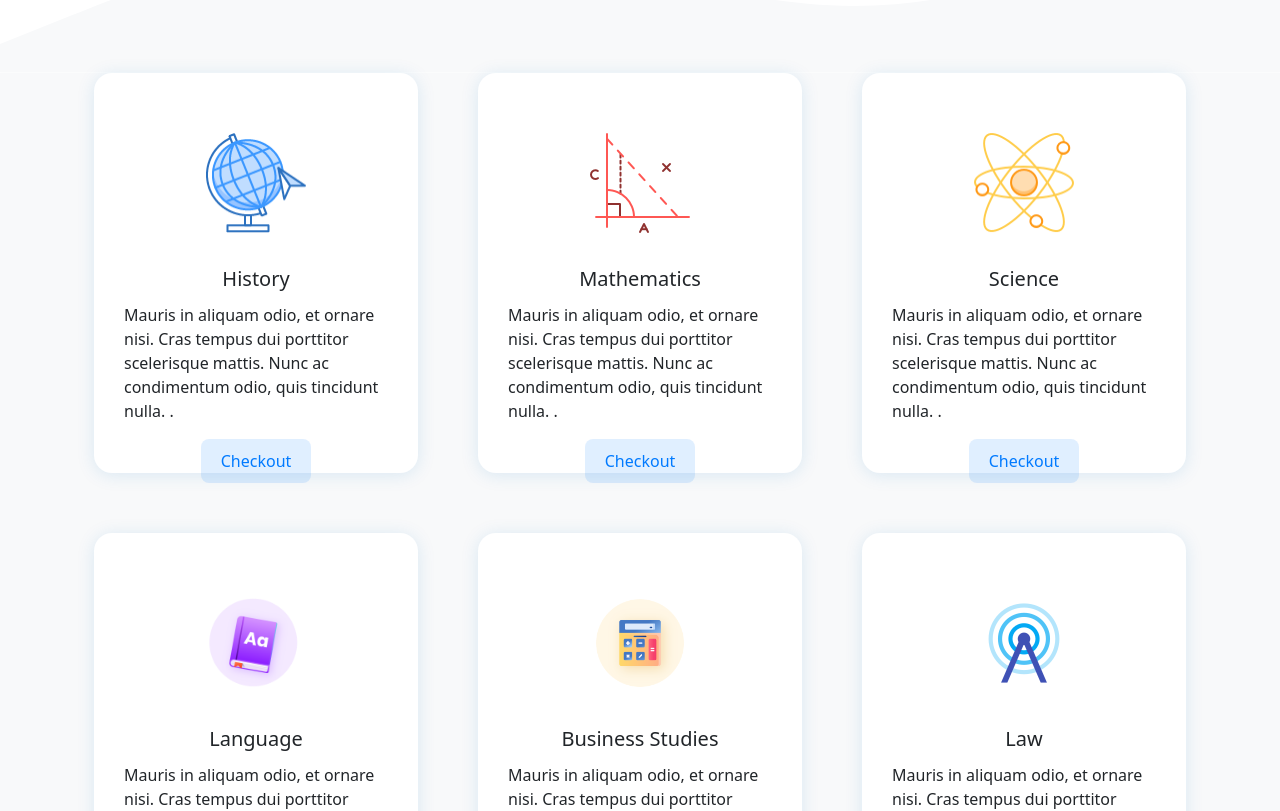
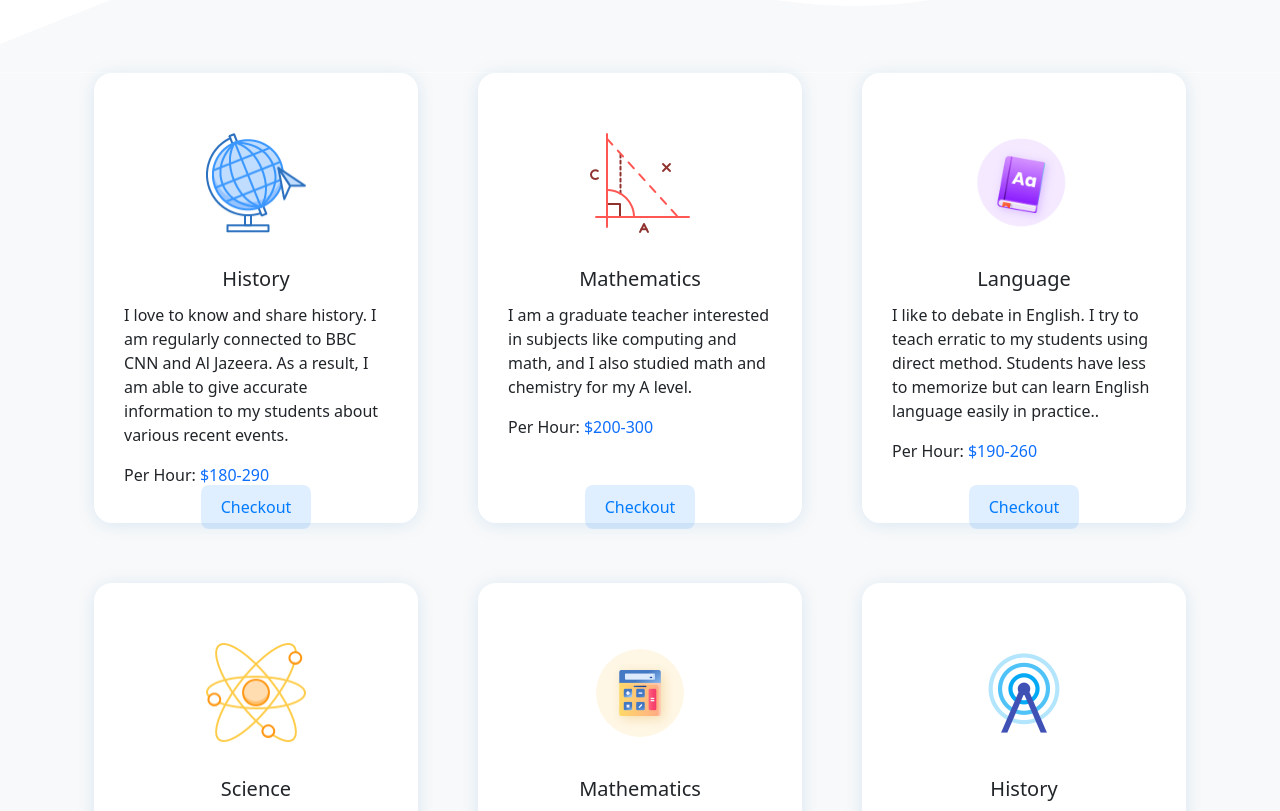
Before and after one commit to MagicManik/study-hacks-corner, a React (Create React App) app: page / in a window 1280 px wide. Shown: the part 1205-2016 px from the top of the page. Built offline with nearby package versions, Linux system fonts and the light colour scheme; no server answers.

Commit message:
finished

```diff
--- a/public/services.json
+++ b/public/services.json
@@ -4,41 +4,47 @@
     "index": 0,
     "picture": "./sub-icon (1).png",
     "name": "History",
-    "description": "Mauris in aliquam odio, et ornare nisi. Cras tempus dui porttitor scelerisque mattis. Nunc ac condimentum odio, quis tincidunt nulla. ."
+    "description": "I love to know and share history. I am regularly connected to BBC CNN and Al Jazeera. As a result, I am able to give accurate information to my students about various recent events.",
+    "perhour": "$180-290"
   },
   {
     "id": "625d000798552a04f90f6d34",
     "index": 1,
     "picture": "./sub-icon (2).png",
     "name": "Mathematics",
-    "description": "Mauris in aliquam odio, et ornare nisi. Cras tempus dui porttitor scelerisque mattis. Nunc ac condimentum odio, quis tincidunt nulla. ."
+    "description": "I am a graduate teacher interested in subjects like computing and math, and I also studied math and chemistry for my A level.",
+    "perhour": "$200-300"
+  },
+  {
+    "id": "625d0007567acfab89af30f6",
+    "index": 2,
+    "picture": "./sub-icon (4).png",
+    "name": "Language",
+    "description": "I like to debate in English. I try to teach erratic to my students using direct method. Students have less to memorize but can learn English language easily in practice..",
+    "perhour": "$190-260"
   },
   {
     "id": "625d000716bfbbe40be5ebf8",
-    "index": 2,
+    "index": 3,
     "picture": "./sub-icon (3).png",
     "name": "Science",
-    "description": "Mauris in aliquam odio, et ornare nisi. Cras tempus dui porttitor scelerisque mattis. Nunc ac condimentum odio, quis tincidunt nulla. ."
-  },
-  {
-    "id": "625d0007567acfab89af30f6",
-    "index": 3,
-    "picture": "./sub-icon (4).png",
-    "name": "Language",
-    "description": "Mauris in aliquam odio, et ornare nisi. Cras tempus dui porttitor scelerisque mattis. Nunc ac condimentum odio, quis tincidunt nulla. ."
+    "description": "I am a graduate teacher interested in subjects like computing and math, and I also studied math and chemistry for my A level.",
+    "perhour": "$210-300"
   },
   {
     "id": "625d0001313acfab89af30f6",
     "index": 4,
     "picture": "./sub-icon (5).png",
-    "name": "Business Studies",
-    "description": "Mauris in aliquam odio, et ornare nisi. Cras tempus dui porttitor scelerisque mattis. Nunc ac condimentum odio, quis tincidunt nulla. ."
+    "name": "Mathematics",
+    "description": "I am a graduate teacher interested in subjects like computing and math, and I also studied math and chemistry for my A level. .",
+    "perhour": "$120-300"
   },
   {
     "id": "62597117c91ac5c31b74e1e7",
     "index": 5,
     "picture": "./sub-icon (6).png",
-    "name": "Law",
-    "description": "Mauris in aliquam odio, et ornare nisi. Cras tempus dui porttitor scelerisque mattis. Nunc ac condimentum odio, quis tincidunt nulla. ."
+    "name": "History",
+    "description": "I love to know and share history. I am regularly connected to BBC CNN and Al Jazeera. As a result, I am able to give accurate information to my students about various recent events.",
+    "perhour": "$200-300"
   }
 ]
--- a/src/Pages/About/About.js
+++ b/src/Pages/About/About.js
@@ -3,7 +3,20 @@ import React from 'react';
 const About = () => {
     return (
         <div>
-            <h1>This is my about compoooo</h1>
+            <h1 className='text-center p-5 mt-5'>About Me</h1>
+            <p className='px-5 mx-5'>I am a student of English language and literatue of a private
+                University. I am very much eager to learn anything which is
+                interesting to me. I am a natural learner. I love to know.
+                So, I want to knowledegeable about techonological field. And so
+                for that I want to be a programmer and build my career in this field
+                I want to get job tech giant companies like google, facebook, apple.
+                So, I enrolled the Jhankar Mahbub's Full Web development Course as my
+                first step to fulfill my dream. I am planning to enroll in
+                <b>CSE Fundamentals With Phitron</b> course as my next step to go Forword to my dream.
+
+
+                To achieve my goal I will try my best. I know the journey is not easy.
+                It need to provide my efforts, hardwork to touch my dream. To achieve something I need to keep patience, need to keep persistency. I will be persistent to achieve my dream.</p>
         </div>
     );
 };
--- a/src/Pages/Blogs/Blogs.js
+++ b/src/Pages/Blogs/Blogs.js
@@ -7,17 +7,22 @@ const Blogs = () => {
 
             <div className='blog-text'>
                 <h3><span className='gradient-text-2'>Difference between authorization and authentication?</span></h3>
-                <p></p>
+                <h4 className='pt-2'>Authorization:</h4>
+                <p>The process of giving someone permission to use a job or a resource. The process of giving someone permission to use a job or a resource. Where owners share power between certain groups of people and allow them to do different kinds of work like Admin, Modarator user etc.
+                </p>
+                <h4 className='pt-2'>Authentication:</h4>
+                <p>It is a process of verifying whether someone's act or someone's claim is fair. Authentication will tell whether the user is valid or not.</p>
+
             </div>
 
             <div className='blog-text'>
                 <h3><span className='gradient-text-2'>Why are you using firebase? What other options do you have to implement authentication?</span></h3>
-                <p></p>
+                <p className='pt-2'>Firebase is an authentication tool from Google. It acts as a third party tool between the main website and the user. The main purpose of using it is to give us a lot of security. In addition to Google, there are several other third party authentication providers such as Okta, Azure Active Directory, Auth0 etc..</p>
             </div>
             <div className='blog-text'>
                 <h3 className='text-center'><span className='gradient-text-2'> What other services does firebase provide other than authentication?
                 </span></h3>
-                <p></p>
+                <p>Google Firebase is an application development platform of Google. Where Google helps developers to create web, ios and android applications. Also provides tools for firebase, app crash reporting and fixing, analytics tracking etc.</p>
             </div>
         </section>
     );
--- a/src/Pages/Home/Banner/Banner.css
+++ b/src/Pages/Home/Banner/Banner.css
@@ -18,7 +18,7 @@
     line-height: 1.1em;
 }
 
-.banner-left p {
+.p-style {
     font-family: 'Open Sans', sans-serif;
     line-height: 1.8em;
 }
--- a/src/Pages/Home/Banner/Banner.js
+++ b/src/Pages/Home/Banner/Banner.js
@@ -8,7 +8,7 @@ const Banner = () => {
             <div className='banner-container'>
                 <div className='banner-left'>
                     <h1>Study Hacks Corner of Dhaka</h1>
-                    <p>Vestibulum ante ipsum primis in faucibus orci luctus et ultrices posuere cubilia Curae; Donec velit neque, auctor sit amet aliquam vel, ullamcorper sit amet ligula. Proin eget tortor risus. Sed porttitor lectus nibh. Vestibulum ac diam sit amet quam vehicula elementum sed</p>
+                    <p className='p-style'>I am dedicated and sincere in my work. I always try to make it easy for students to understand. I also try to understand the psychology of the students. We find out their weak points and treat them accordingly. Above all, I am determined to make my students a better person.</p>
 
                     <div className='w-lg-75 mt-3 d-flex justify-content-between'>
                         <div className='mt-5'>
--- a/src/Pages/Home/Home.js
+++ b/src/Pages/Home/Home.js
@@ -1,4 +1,5 @@
 import React from 'react';
+import MissionVission from '../MissionVission/MissionVission';
 import Banner from './Banner/Banner';
 import Services from './Services/Services';
 
@@ -7,6 +8,7 @@ const Home = () => {
         <div>
             <Banner></Banner>
             <Services></Services>
+            <MissionVission></MissionVission>
         </div>
     );
 };
--- a/src/Pages/Home/Service/Service.css
+++ b/src/Pages/Home/Service/Service.css
@@ -1,6 +1,6 @@
 .service {
     width: 324px;
-    height: 400px;
+    height: 450px;
     box-shadow: 0px 2px 18px 0px rgb(12 113 195 / 13%);
     padding: 30px;
     border-radius: 18px;
@@ -8,6 +8,12 @@
     position: relative;
 }
 
+.service-button-container {
+    position: absolute;
+    bottom: -6px;
+    right: 0;
+    left: 0;
+}
 
 .service img {
     width: 100px;
--- a/src/Pages/Home/Service/Service.js
+++ b/src/Pages/Home/Service/Service.js
@@ -3,7 +3,7 @@ import { useNavigate } from 'react-router-dom';
 import './Service.css'
 
 const Service = ({ service }) => {
-    const { picture, name, description } = service;
+    const { picture, name, description, perhour } = service;
 
     const navigate = useNavigate();
 
@@ -16,7 +16,10 @@ const Service = ({ service }) => {
             <img src={picture} alt="" />
             <h5 className='text-center p-1'>{name}</h5>
             <p>{description}</p>
-            <button className='checkout-btn' onClick={handleCheckout}>Checkout</button>
+            <p>Per Hour: <span className='text-primary'>{perhour}</span></p>
+            <div className='service-button-container'>
+                <button className='checkout-btn' onClick={handleCheckout}>Checkout</button>
+            </div>
         </div>
     );
 };
--- /dev/null
+++ b/src/Pages/MissionVission/MissionVission.css
@@ -0,0 +1,27 @@
+.blog-container {
+    display: grid;
+    grid-template-columns: repeat(2, 1fr);
+    grid-gap: 100px;
+    margin: 100px;
+}
+
+.mission,
+.vission {
+    border: 1px silver solid;
+    padding: 20px;
+    border-radius: 18px;
+}
+
+.gradient-text-2 {
+    background: linear-gradient(80deg, #FD7F63, #E85CBA, #A546E9, #923EF2);
+    -webkit-background-clip: text;
+    -webkit-text-fill-color: transparent;
+}
+
+@media screen and (max-width: 576px) {
+    .blog-container {
+        grid-template-columns: 1fr;
+        grid-gap: 16px;
+        margin: 16px;
+    }
+}
--- /dev/null
+++ b/src/Pages/MissionVission/MissionVission.js
@@ -0,0 +1,20 @@
+import React from 'react';
+
+const MissionVission = () => {
+    return (
+        <section className='blog-container'>
+
+            <div className='mission'>
+                <h1><span className='gradient-text-2'>My Mission</span></h1>
+                <p>My mission is to build friendly relations with the students and educate them in good education. My real mission is to achieve the goal that they can become real people and work for the family, society and country.</p>
+            </div>
+
+            <div className='vission'>
+                <h1><span className='gradient-text-2'>My Vission</span></h1>
+                <p>My vision is to understand the mindset of the students and teach them what is good and what is bad. My main and only goal is how to make them fruitful</p>
+            </div>
+        </section>
+    );
+};
+
+export default MissionVission;
```
Also changed, not shown: firebase.json (added), 2 other files (tests, documents, lock files or other folders).
